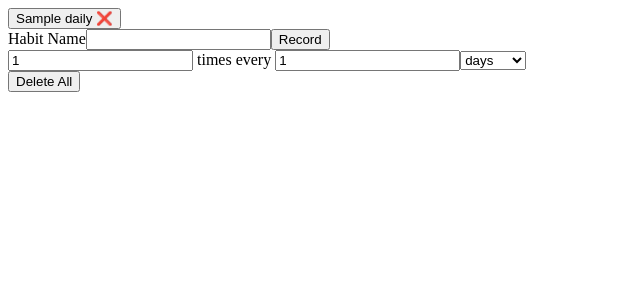
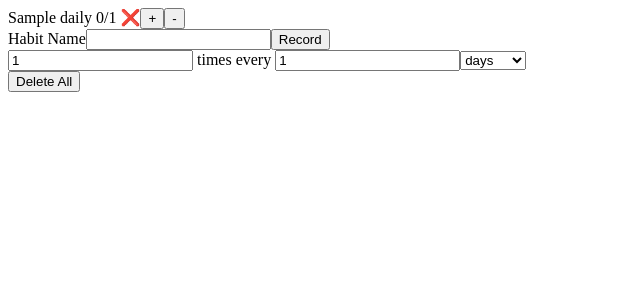
Before and after one commit to mikimandoki/turnip, a React (Vite) app: page / in a window 1280 px wide. Both pictures are taken after typing "Sample" into the empty fields and a click on the button "Record". Shown: the top 300 px of the page, without its empty margins (0-640 px from the left). Built offline with nearby package versions, Linux system fonts and the light colour scheme.

Commit message:
can increment and decrement now

```diff
--- a/src/App.tsx
+++ b/src/App.tsx
@@ -1,4 +1,4 @@
-import { format, startOfDay, startOfMonth, startOfWeek } from 'date-fns'
+import { format, startOfDay, startOfMonth, startOfWeek } from 'date-fns';
 import { useState } from 'react';
 
 import type { Completion, Frequency, Habit } from './types';
@@ -6,8 +6,8 @@ import type { Completion, Frequency, Habit } from './types';
 import AddHabitForm from './AddHabitForm';
 import { loadFromStorage, saveToStorage } from './localStorage';
 
-const now = new Date()
-const today = toDateString(now)
+const now = new Date();
+const today = toDateString(now);
 
 function describeFrequency(frequency: Frequency) {
   const unit =
@@ -30,43 +30,55 @@ function describeFrequency(frequency: Frequency) {
 }
 
 function startDatePeriod(frequency: Frequency): string {
-  switch(frequency.periodUnit) {
+  switch (frequency.periodUnit) {
     case 'day':
-      return toDateString(startOfDay(now))
+      return toDateString(startOfDay(now));
     case 'week':
-      return toDateString(startOfWeek(now, {weekStartsOn: 1}))
+      return toDateString(startOfWeek(now, { weekStartsOn: 1 }));
     case 'month':
-      return toDateString(startOfMonth(now))
+      return toDateString(startOfMonth(now));
   }
 }
 
 function toDateString(date: Date): string {
-  return format(date, 'yyyy-MM-dd')
+  return format(date, 'yyyy-MM-dd');
 }
 
 function getCompletionsInPeriod(habit: Habit, completions: Completion[]): number {
-  const periodStart = startDatePeriod(habit.frequency)
+  const periodStart = startDatePeriod(habit.frequency);
   return completions
-  .filter(c => c.habitId === habit.id && c.date >= periodStart && c.date <= today)
-  .reduce((sum, c) => sum + c.count, 0)
+    .filter(c => c.habitId === habit.id && c.date >= periodStart && c.date <= today)
+    .reduce((sum, c) => sum + c.count, 0);
 }
 
-function HabitSquare({
+function HabitRow({
   value,
+  completedCount,
+  targetCount,
   isDone,
-  onButtonClick,
+  onPositiveButtonClick,
+  onNegativeButtonClick,
 }: {
   value: Habit;
   isDone: boolean;
-  onButtonClick: () => void;
+  completedCount: number;
+  targetCount: number;
+  onPositiveButtonClick: () => void;
+  onNegativeButtonClick: () => void;
 }) {
   const completionFlag = isDone ? '✅' : '❌';
   return (
     <>
-      <button className='habitButton' onClick={onButtonClick}>
-        {value.name} {describeFrequency(value.frequency)} {completionFlag}
-      </button>
-      <br />
+      <div>
+        {value.name} {describeFrequency(value.frequency)} {completedCount}/{targetCount}{' '}
+        {completionFlag}
+        <button className='habitButton' onClick={onPositiveButtonClick}>
+          +
+        </button>
+        <button className='habitButton' onClick={onNegativeButtonClick}>
+          -
+        </button>
+      </div>
     </>
   );
 }
@@ -76,25 +88,26 @@ export default function App() {
     loadFromStorage('completions', [])
   );
   const [habits, setHabits] = useState<Habit[]>(() => loadFromStorage('habits', []));
-  function toggleCompletion(habitId: string) {
-    const existing = completions.find(c => c.habitId === habitId && c.date === today)
-    let updated: Completion[]
+  function updateCompletion(habitId: string, increment: number) {
+    const existing = completions.find(c => c.habitId === habitId && c.date === today);
+    let updated: Completion[];
     if (existing) {
+      const newCount = existing.count + increment;
+      if (newCount < 0) return;
       updated = completions.map(c =>
-        c.habitId === habitId && c.date === today
-        ? { ...c, count: c.count + 1}
-        : c
-      )
+        c.habitId === habitId && c.date === today ? { ...c, count: newCount } : c
+      );
     } else {
-      updated = [...completions, { habitId, date: today, count: 1}]
+      if (increment < 0) return;
+      updated = [...completions, { habitId, date: today, count: increment }];
     }
     setCompletions(updated);
     saveToStorage('completions', updated);
   }
 
   function habitCompleted(habit: Habit): boolean {
-    const completed = getCompletionsInPeriod(habit, completions)
-    return Boolean(completed >= habit.frequency.times)
+    const completed = getCompletionsInPeriod(habit, completions);
+    return Boolean(completed >= habit.frequency.times);
   }
 
   function addHabit(newHabit: Habit) {
@@ -106,11 +119,14 @@ export default function App() {
     <>
       <div className='habit'>
         {habits.map(habit => (
-          <HabitSquare
+          <HabitRow
             key={habit.id}
             value={habit}
             isDone={habitCompleted(habit)}
-            onButtonClick={() => toggleCompletion(habit.id)}
+            completedCount={getCompletionsInPeriod(habit, completions)}
+            targetCount={habit.frequency.times}
+            onPositiveButtonClick={() => updateCompletion(habit.id, 1)}
+            onNegativeButtonClick={() => updateCompletion(habit.id, -1)}
           />
         ))}
       </div>
```
Also changed, not shown: src/types.ts (line endings or trailing spaces), 1 other file (tests, documents, lock files or other folders).
